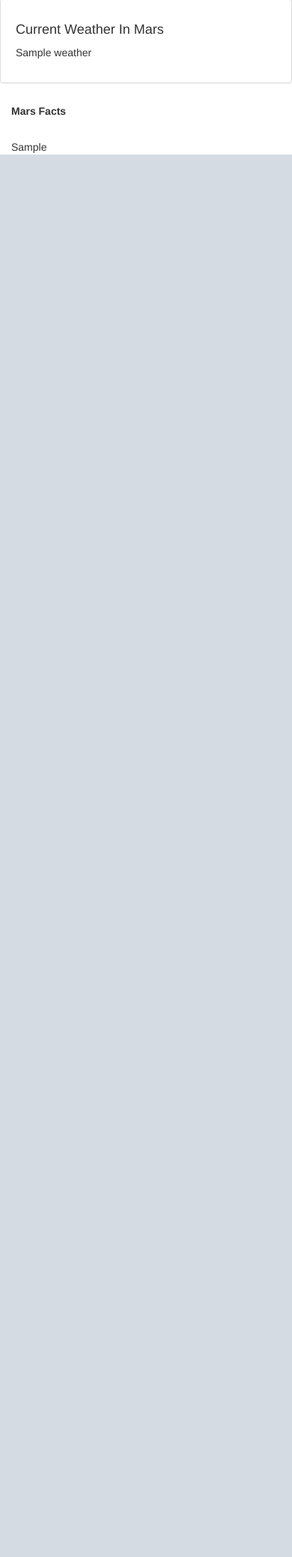
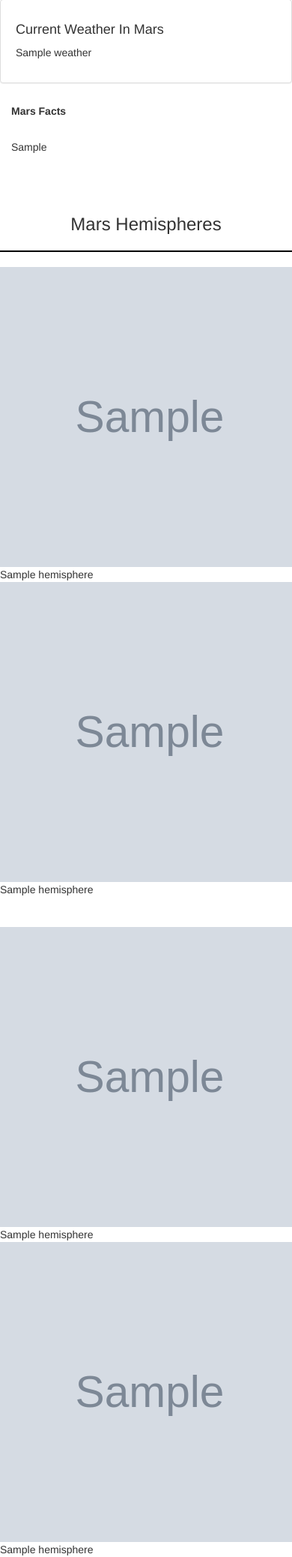
Before and after one commit to arinmuk/Webscrapping_Challenge, a Flask app: template templates/index.html in a window 390 px wide; the page is wider, and only the part inside the window is pictured. Shown: the part 1224-3300 px from the top of that part at 75% size. Before the commit the page ends 1430 px from the top of that part, so only its background shows below. Run offline with Flask 2, Linux system fonts and the light colour scheme; the template is opened without the code that fills it: most values are stand-ins (such as "Sample title", 1, 10 or a date in 2020); grey boxes marked "Sample" are stand-in pictures; some libraries are stand-ins or nearby versions.

Commit message:
60 percent complete

```diff
--- a/templates/index.html
+++ b/templates/index.html
@@ -61,9 +61,43 @@
         </div>
 
 
+          <br><br><br>
+            <div class="row col-md-offset-2">
+              <div class="col-md-10 col-md-offset-2">
 
+                <h3><center>Mars Hemispheres</center></h3>
+                <hr style="height:2px;background-color:black ">
 
-
+              </div>
+            </div>
+            <div class="row col-md-offset-2">
+                      <div class="col-md-5 col-md-offset-2">
+                        <figure class="figure">
+                        <img src= {{ marsdata.hemisphere[0].img_url }} class="img-fluid" alt="Responsive image" height="400" width="400">
+                         <figcaption class="figure-caption text-left">{{marsdata.hemisphere[0].title}}</figcaption>
+                      </figure>
+                      </div>
+                      <div class="col-md-5 ">
+                        <figure class="figure">
+                          <img src= {{ marsdata.hemisphere[1].img_url }} class="img-fluid" alt="Responsive image" height="400" width="400">
+                           <figcaption class="figure-caption text-left">{{marsdata.hemisphere[1].title}}</figcaption>
+                        </figure>
+                      </div>
+            </div><br><br>
+            <div class="row col-md-offset-2">
+              <div class="col-md-5 col-md-offset-2">
+                <figure class="figure">
+                  <img src= {{ marsdata.hemisphere[2].img_url }} class="img-fluid" alt="Responsive image" height="400" width="400">
+                   <figcaption class="figure-caption text-left">{{marsdata.hemisphere[2].title}}</figcaption>
+                </figure>
+              </div>
+              <div class="col-md-5 ">
+                <figure class="figure">
+                  <img src= {{ marsdata.hemisphere[3].img_url }} class="img-fluid" alt="Responsive image" height="400" width="400">
+                   <figcaption class="figure-caption text-left">{{marsdata.hemisphere[3].title}}</figcaption>
+                </figure>
+              </div>
+    </div>
   </div>
 
 </body>
```
